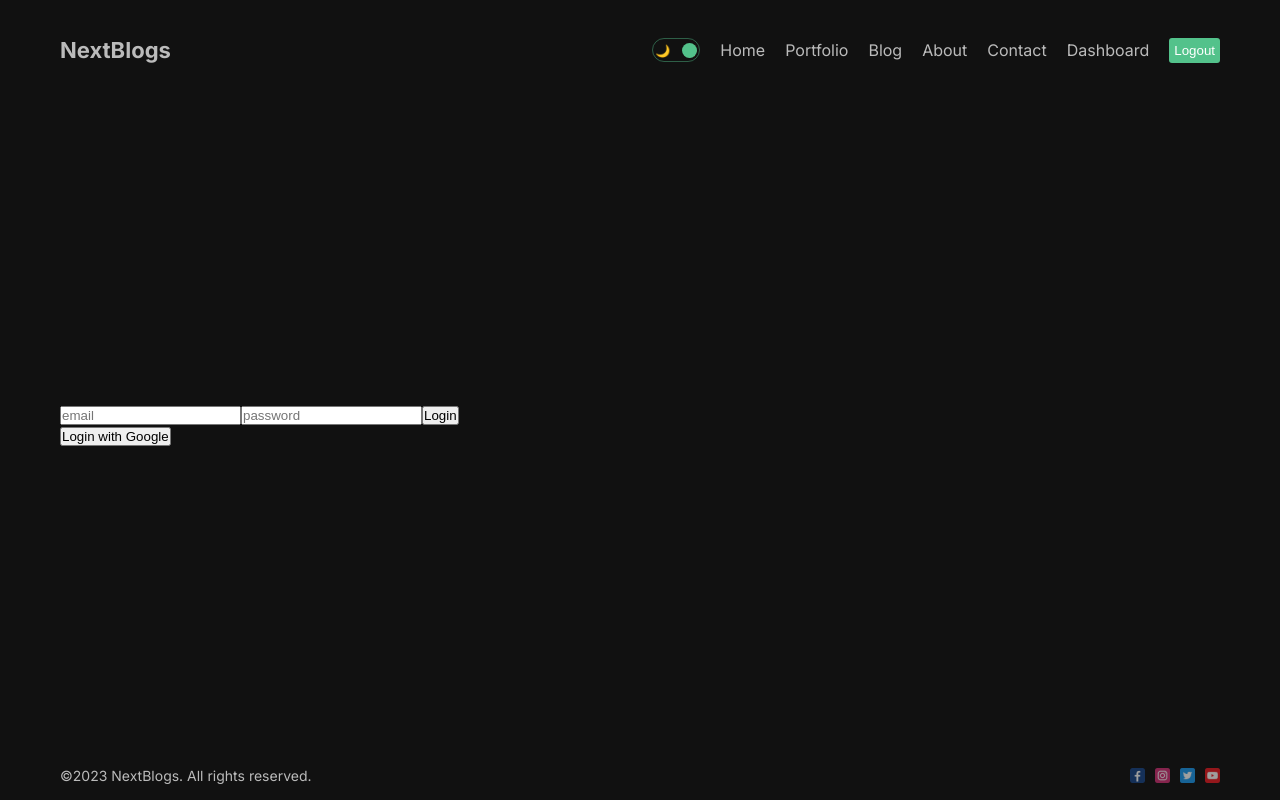
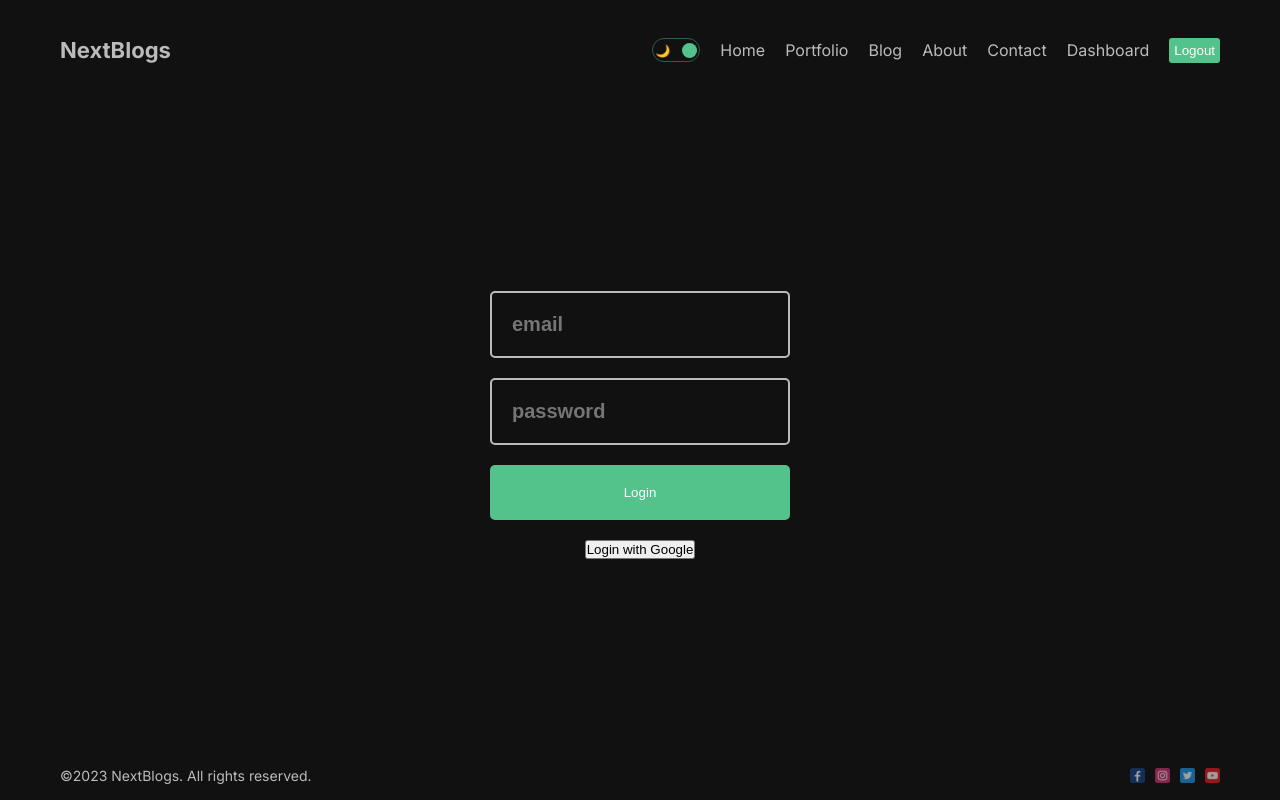
Before and after one commit to studiosnabeel/blogs-nextjs, a Next.js app: page /dashboard/login in a window 1280 px wide. Built offline with nearby package versions, Linux system fonts and the light colour scheme; no server answers.

Commit message:
style login page

```diff
--- a/src/app/dashboard/(auth)/login/page.module.css
+++ b/src/app/dashboard/(auth)/login/page.module.css
@@ -1,3 +1,34 @@
 .container {
+  display: flex;
+  justify-content: center;
+  flex-direction: column;
+  gap: 20px;
+  align-items: center;
+}
 
+.form {
+  width: 300px;
+  display: flex;
+  flex-direction: column;
+  gap: 20px;
 }
+
+.input {
+  color: white;
+  background: transparent;
+  border-radius: 5px;
+  border: 2px solid #bbb;
+  padding: 20px;
+  font-size: 20px;
+  font-weight: bold;
+}
+
+.button {
+  padding: 20px;
+  cursor: pointer;
+  background-color: #53c28b;
+  border: none;
+  border-radius: 5px;
+  /* width: max-content; */
+  color: white;
+}
```
